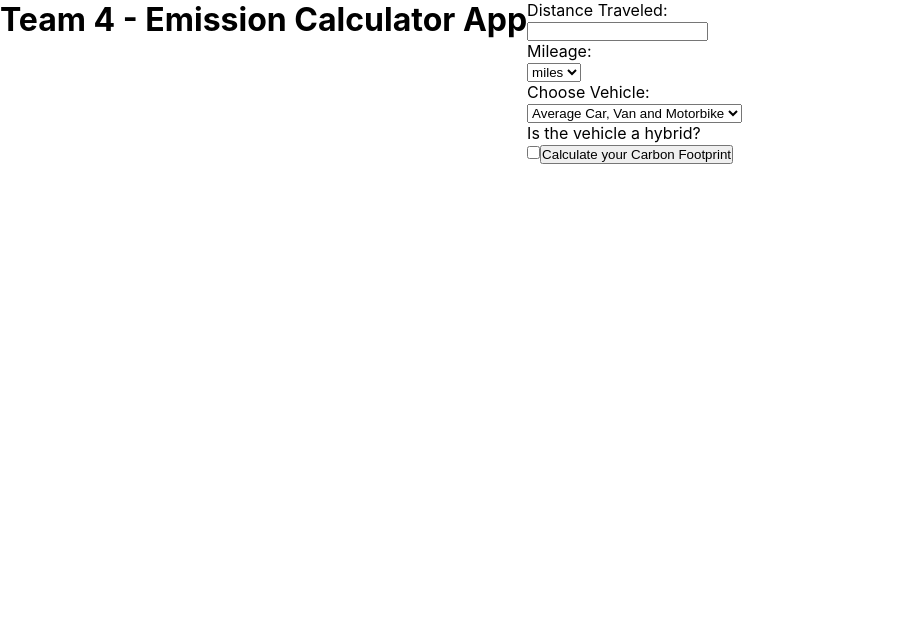
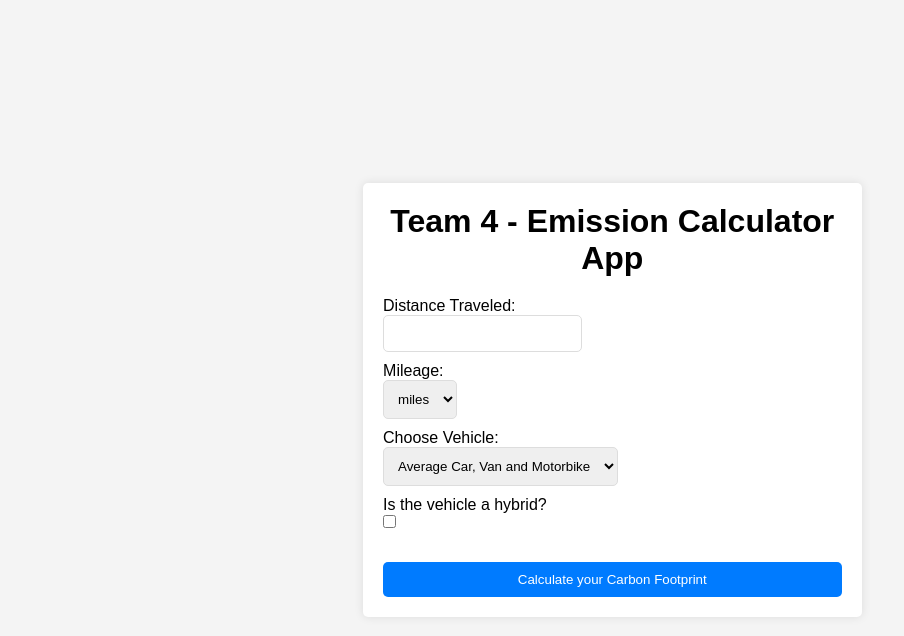
Before and after one commit to AwokenHive/team4-emission-calculator-app, a React (Create React App) app: page / in a window 1280 px wide. Shown: the top 636 px of the page, without its empty margins (0-904 px from the left). Built offline with nearby package versions, Linux system fonts and the light colour scheme.

Commit message:
Made the Form and made it respsosive

```diff
--- a/src/App.css
+++ b/src/App.css
@@ -4,12 +4,55 @@
   padding: 0;
 }
 
+body {
+  display: flex;
+  justify-content: center;
+  align-items: center;
+  height: 100vh;
+  font-family: Arial, sans-serif;
+  background-color: #f4f4f4;
+}
+
 .main-container {
-  display: flex;
+  width: 90%;
+  max-width: 600px;
+  background-color: #fff;
+  padding: 20px;
+  border-radius: 5px;
+  box-shadow: 0px 0px 10px rgba(0, 0, 0, 0.1);
 }
 
 .main-heading {
+  text-align: center;
+  margin-bottom: 20px;
+}
+
+form {
   display: flex;
-  text-align: center;
-  justify-content: center;
+  flex-direction: column;
 }
+
+label {
+  margin-bottom: 10px;
+}
+
+input,
+select {
+  padding: 10px;
+  border-radius: 5px;
+  border: 1px solid #ddd;
+}
+
+button {
+  padding: 10px;
+  border-radius: 5px;
+  border: none;
+  background-color: #007bff;
+  color: #fff;
+  cursor: pointer;
+  margin-top: 20px;
+}
+
+button:hover {
+  background-color: #0056b3;
+}
```
